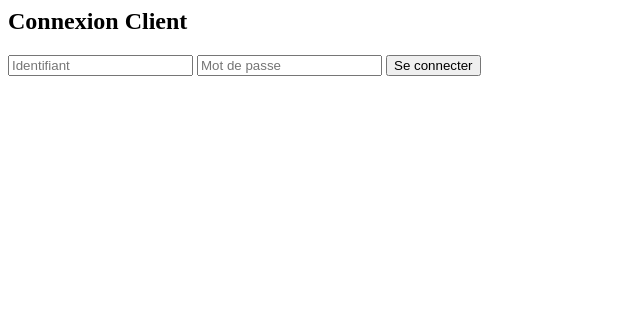
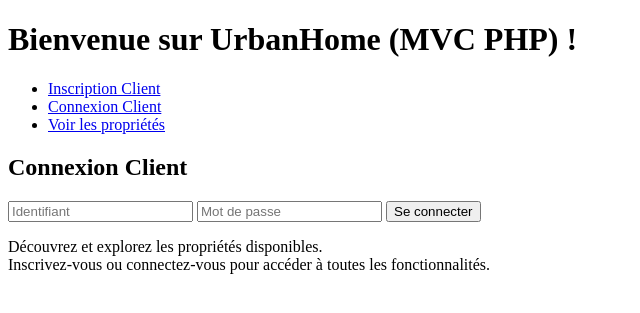
Before and after one commit to yobibah/UrbanHome, a PHP site: page /client/login in a window 1280 px wide. Shown: the top 313 px of the page, without its empty margins (0-640 px from the left). Run offline with PHP 8.4, Linux system fonts and the light colour scheme.

Commit message:
modified:   controllers/HomeControllers.php 	modified:   views/bailleur/dashboard.php 	modified:   views/bailleur/profil.php 	modified:   views/client/appointment.php 	modified:   views/client/dashboard.php 	modified:   views/client/favorites.php 	modified:   views/client/login.php 	modified:   views/client/profil.php 	modified:   views/client/properties.php 	modified:   views/client/register.php 	modified:   views/employees/dashboard.php 	modified:   views/employees/profil.php 	deleted:    views/home.php 	new file:   views/home/home.php 	new file:   views/layout/footer.php 	new file:   views/layout/header.php 	new file:   views/layout/nav.php

```diff
--- a/controllers/HomeControllers.php
+++ b/controllers/HomeControllers.php
@@ -1,6 +1,6 @@
 <?php
 class HomeControllers {
     public function index() {
-        require_once __DIR__ . '/../views/home.php';
+        require_once __DIR__ . '/../views/home/home.php';
     }
 }
--- a/views/bailleur/dashboard.php
+++ b/views/bailleur/dashboard.php
@@ -1,2 +1,4 @@
+<?php include __DIR__ . '/../layout/header.php'; ?>
 <h2>Tableau de bord Bailleur</h2>
 <p>Bienvenue, cher bailleur !</p>
+<?php include __DIR__ . '/../layout/footer.php'; ?>
--- a/views/bailleur/profil.php
+++ b/views/bailleur/profil.php
@@ -1,2 +1,4 @@
+<?php include __DIR__ . '/../layout/header.php'; ?>
 <h2>Profil Bailleur</h2>
 <p>Informations du profil bailleur.</p>
+<?php include __DIR__ . '/../layout/footer.php'; ?>
--- a/views/client/appointment.php
+++ b/views/client/appointment.php
@@ -1,3 +1,4 @@
+<?php include __DIR__ . '/../layout/header.php'; ?>
 <h2>Prendre rendez-vous</h2>
 <form method="post" action="/client/appointment">
     <input type="text" name="propriete" placeholder="Propriété">
@@ -5,3 +6,4 @@
     <input type="time" name="heure" required>
     <button type="submit">Prendre rendez-vous</button>
 </form>
+<?php include __DIR__ . '/../layout/footer.php'; ?>
--- a/views/client/dashboard.php
+++ b/views/client/dashboard.php
@@ -1,3 +1,4 @@
+<?php include __DIR__ . '/../layout/header.php'; ?>
 <h2>Tableau de bord Client</h2>
 <?php if (isset($client)) : ?>
     <p>Bienvenue, <strong><?php echo htmlspecialchars($client); ?></strong> !</p>
@@ -5,3 +6,4 @@
 <?php else : ?>
     <p>Bienvenue, cher client !</p>
 <?php endif; ?>
+<?php include __DIR__ . '/../layout/footer.php'; ?>
--- a/views/client/favorites.php
+++ b/views/client/favorites.php
@@ -1,2 +1,4 @@
+<?php include __DIR__ . '/../layout/header.php'; ?>
 <h2>Propriétés favorites</h2>
 <p>Liste des propriétés favorites du client.</p>
+<?php include __DIR__ . '/../layout/footer.php'; ?>
--- a/views/client/login.php
+++ b/views/client/login.php
@@ -1,6 +1,8 @@
+<?php include __DIR__ . '/../layout/header.php'; ?>
 <h2>Connexion Client</h2>
 <form method="post" action="/client/authenticate">
     <input type="text" name="identifiant" placeholder="Identifiant" required>
     <input type="password" name="mot_de_passe" placeholder="Mot de passe" required>
     <button type="submit">Se connecter</button>
 </form>
+<?php include __DIR__ . '/../layout/footer.php'; ?>
--- a/views/client/profil.php
+++ b/views/client/profil.php
@@ -1,2 +1,4 @@
+<?php include __DIR__ . '/../layout/header.php'; ?>
 <h2>Profil Client</h2>
 <p>Informations du profil client.</p>
+<?php include __DIR__ . '/../layout/footer.php'; ?>
--- a/views/client/properties.php
+++ b/views/client/properties.php
@@ -1,2 +1,4 @@
+<?php include __DIR__ . '/../layout/header.php'; ?>
 <h2>Propriétés disponibles</h2>
 <p>Liste des propriétés à afficher ici.</p>
+<?php include __DIR__ . '/../layout/footer.php'; ?>
--- a/views/client/register.php
+++ b/views/client/register.php
@@ -1,3 +1,4 @@
+<?php include __DIR__ . '/../layout/header.php'; ?>
 <h2>Inscription Client</h2>
 <form method="post" action="/client/store">
     <input type="text" name="nom" placeholder="Nom" required>
@@ -9,3 +10,4 @@
     <input type="text" name="telephone" placeholder="Téléphone" required>
     <button type="submit">S'inscrire</button>
 </form>
+<?php include __DIR__ . '/../layout/footer.php'; ?>
--- a/views/employees/profil.php
+++ b/views/employees/profil.php
@@ -1,2 +1,4 @@
+<?php include __DIR__ . '/../layout/header.php'; ?>
 <h2>Profil Employé</h2>
 <p>Informations du profil employé.</p>
+<?php include __DIR__ . '/../layout/footer.php'; ?>
--- /dev/null
+++ b/views/home/home.php
@@ -0,0 +1,2 @@
+<?php include __DIR__ . '/../layout/header.php'; ?>
+<?php include __DIR__ . '/../layout/footer.php'; ?>
--- /dev/null
+++ b/views/layout/footer.php
@@ -0,0 +1,6 @@
+    <p>
+        Découvrez et explorez les propriétés disponibles.<br>
+        Inscrivez-vous ou connectez-vous pour accéder à toutes les fonctionnalités.
+    </p>
+</body>
+</html>
--- /dev/null
+++ b/views/layout/header.php
@@ -0,0 +1,10 @@
+<!DOCTYPE html>
+<html lang="fr">
+<head>
+    <meta charset="UTF-8">
+    <title>Accueil</title>
+    <link rel="stylesheet" href="/views/assets/css/index.css">
+</head>
+<body>
+    <h1>Bienvenue sur UrbanHome (MVC PHP) !</h1>
+    <?php include __DIR__ . '/nav.php'; ?>
--- /dev/null
+++ b/views/layout/nav.php
@@ -0,0 +1,7 @@
+<nav>
+    <ul>
+        <li><a href="/client/register">Inscription Client</a></li>
+        <li><a href="/client/login">Connexion Client</a></li>
+        <li><a href="/client/properties">Voir les propriétés</a></li>
+    </ul>
+</nav>
```
Also changed, not shown: views/home.php (deleted, +0 -22 lines).
